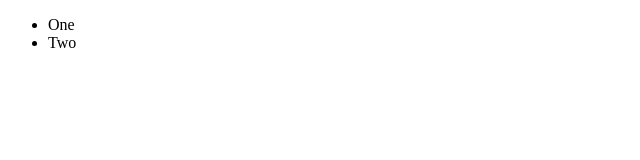
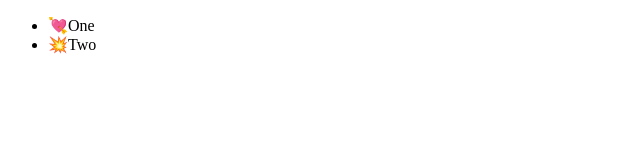
Before and after one commit to banminseok/react_master_class_ts, a React (Create React App) app: page / in a window 1280 px wide. Shown: the top 160 px of the page, without its empty margins (0-640 px from the left). Built offline with nearby package versions, Linux system fonts and the light colour scheme.

Commit message:
Draggable Add

```diff
--- a/src/App.tsx
+++ b/src/App.tsx
@@ -75,13 +75,21 @@
       <DragDropContext onDragEnd={onDragEnd}>
         <div>
           <Droppable droppableId="one">
-            {() =>
-              <ul>
+            {(magic) =>
+              <ul ref={magic.innerRef} {...magic.droppableProps}>
                 <Draggable draggableId="first" index={0}>
-                  {() => <li>One</li>}
+                  {(magic) => (
+                    <li ref={magic.innerRef} {...magic.draggableProps} >
+                      <span {...magic.dragHandleProps}>💘</span>One
+                    </li>
+                  )}
                 </Draggable>
                 <Draggable draggableId="second" index={1}>
-                  {() => <li>Two</li>}
+                  {(magic) => (
+                    <li ref={magic.innerRef} {...magic.draggableProps} {...magic.dragHandleProps}>
+                      <span {...magic.dragHandleProps}>💥</span>Two
+                    </li>
+                  )}
                 </Draggable>
               </ul>}
           </Droppable>
--- a/src/index.tsx
+++ b/src/index.tsx
@@ -11,11 +11,11 @@
 
 const root = ReactDOM.createRoot(document.getElementById('root') as HTMLElement);
 root.render(
-  <React.StrictMode>
-    <RecoilRoot>
-      <ThemeProvider theme={darkTheme}>
-        <App />
-      </ThemeProvider>
-    </RecoilRoot>
-  </React.StrictMode>
+  // <React.StrictMode>
+  <RecoilRoot>
+    <ThemeProvider theme={darkTheme}>
+      <App />
+    </ThemeProvider>
+  </RecoilRoot>
+  // </React.StrictMode>
 );
```
